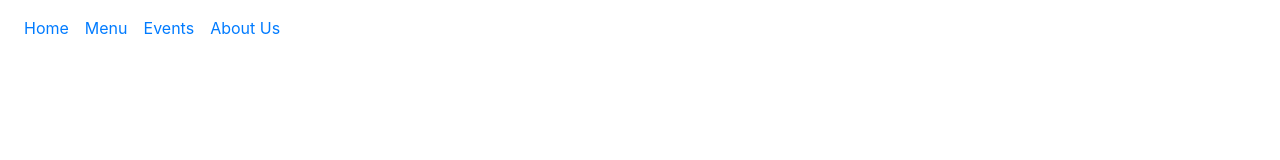
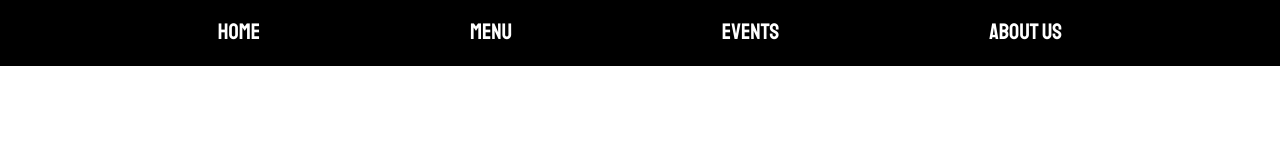
Before and after one commit to alecbeckley/the-pub, a plain HTML site: page index.html in a window 1280 px wide. Drawn offline with nearby package versions, Linux system fonts and the light colour scheme.

Commit message:
Navigation bar VP Laptops finished

```diff
--- a/index.html
+++ b/index.html
@@ -24,14 +24,13 @@
             <span class="navbar-toggler-icon"></span>
         </button>
 
-        <div class="collapse navbar-collapse" id="navbarNavAltMarkup">
-            <div class="navbar-nav">
+            <div class="navbar-nav collapse navbar-collapse" id="navbarNavAltMarkup">
                 <a class="nav-item nav-link" href="#">Home</a>
                 <a class="nav-item nav-link" href="#">Menu</a>
                 <a class="nav-item nav-link" href="#">Events</a>
                 <a class="nav-item nav-link" href="#">About Us</a>
             </div>
-        </div>
+
     </nav>
     <!-- Navigation Bar-->
 
--- a/scss/index.scss
+++ b/scss/index.scss
@@ -5,9 +5,12 @@
 $primary-font: 'Staatliches', serif;
 $secondary-font: 'Montserrat', sans-serif;
 
+$primary-color: #d4af37;
+
 /*===== Mixins =====*/
 
 /*===== General Styling =====*/
+//No white space
 html,
 body {
   width: 100%;
@@ -16,6 +19,11 @@ body {
   padding: 0px;
   overflow-x: hidden;
   border-radius: 0;
+}
+
+//Hamburger Button
+.navbar > .navbar-toggler > .navbar-toggler-icon {
+  background-image: url("../img/hamburger.png");
 }
 
 /*===== Media Queries =====*/
@@ -64,6 +72,25 @@ body {
 @media (min-width: 1000px) {
 
   //Navigation Bar
+  .navbar {
+    background-color: black;
+    display: flex;
+  }
+
+  .navbar > .navbar-collapse {
+    display: flex;
+    justify-content: space-evenly;
+  }
+
+  .nav-item {
+    color: white;
+    font-family: $primary-font;
+    font-size: 1.4em;
+  }
+
+  .nav-item:hover {
+    color: $primary-color;
+  }
   //Navigation Bar
 
   //Header
```
Also changed, not shown: css/index.css, img/hamburger.png (added), 1 other file.
